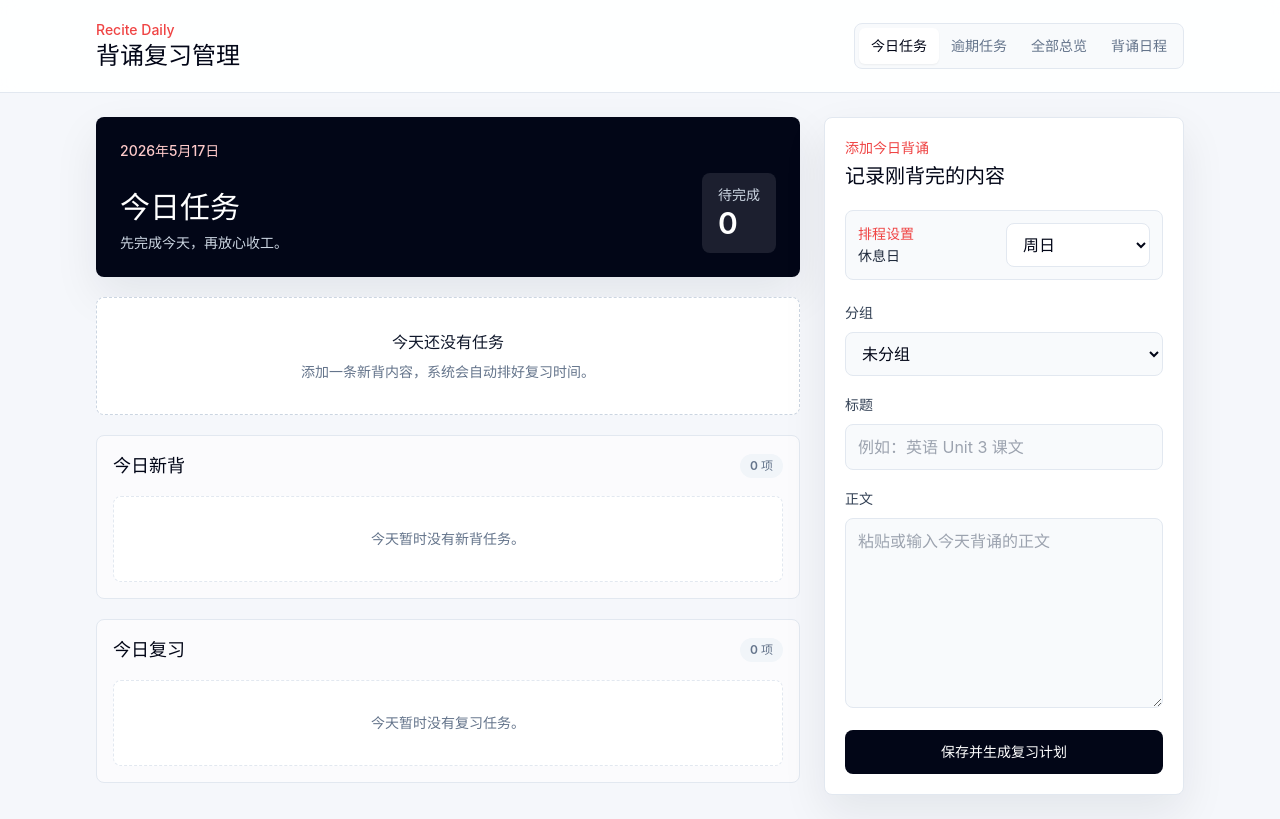
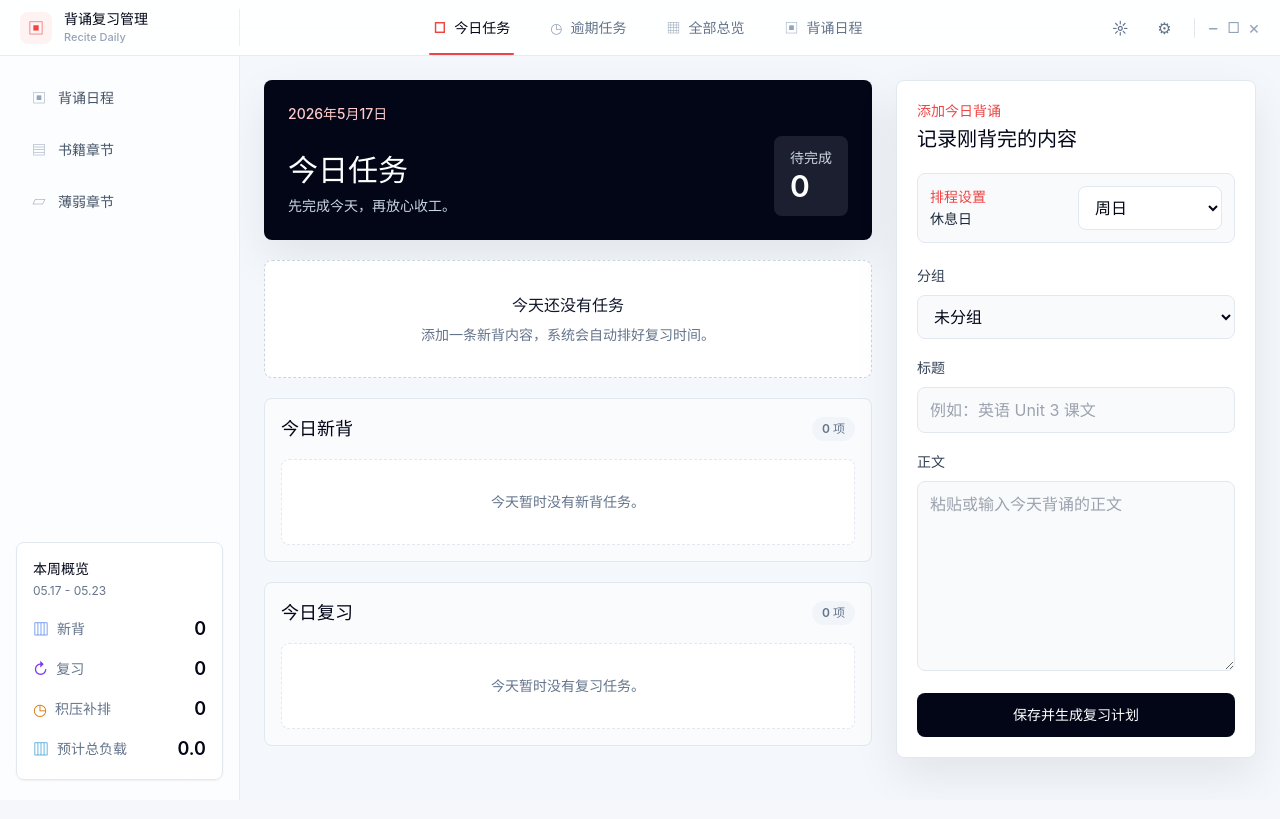
Before and after one commit to 1137059713-arch/recitation-review-app, a React (Vite) app: page / in a window 1280 px wide. Built offline with nearby package versions, Linux system fonts and the light colour scheme.

Commit message:
Redesign app shell layout

```diff
--- a/src/App.jsx
+++ b/src/App.jsx
@@ -1,18 +1,185 @@
-import { NavLink, Route, Routes } from 'react-router-dom'
+import { NavLink, Route, Routes, useLocation } from 'react-router-dom'
 import HomePage from './pages/HomePage.jsx'
 import OverviewPage from './pages/OverviewPage.jsx'
 import CalendarPage from './pages/CalendarPage.jsx'
 import OverduePage from './pages/OverduePage.jsx'
 import SidebarPage from './pages/SidebarPage.jsx'
 import { useRecitationStore } from './hooks/useRecitationStore.js'
-import { useLocation } from 'react-router-dom'
+import { addDays, toDateKey } from './utils/date.js'
+import { getReviewTaskLoad, getTaskScheduledDate } from './utils/schedule.js'
 
-const navItems = [
-  { to: '/', label: '今日任务' },
-  { to: '/overdue', label: '逾期任务' },
-  { to: '/overview', label: '全部总览' },
-  { to: '/calendar', label: '背诵日程' },
+const primaryNavItems = [
+  { to: '/', label: '今日任务', icon: '□' },
+  { to: '/overdue', label: '逾期任务', icon: '◷' },
+  { to: '/overview', label: '全部总览', icon: '▦' },
+  { to: '/calendar', label: '背诵日程', icon: '▣' },
 ]
+
+const sideNavItems = [
+  { to: '/calendar', label: '背诵日程', icon: '▣' },
+  { to: '/overview', label: '书籍章节', icon: '▤' },
+  { to: '/overdue', label: '薄弱章节', icon: '▱' },
+]
+
+function getWeekSummary(tasks) {
+  const today = toDateKey()
+  const dates = Array.from({ length: 7 }, (_, index) => addDays(today, index))
+  const dateSet = new Set(dates)
+  const weekTasks = tasks.filter((task) => dateSet.has(getTaskScheduledDate(task)))
+  const newCount = weekTasks.filter((task) => task.type === 'new').length
+  const reviewTasks = weekTasks.filter((task) => task.type !== 'new')
+  const backlogCount = reviewTasks.filter((task) => getTaskScheduledDate(task) > task.date).length
+  const load = reviewTasks.reduce((sum, task) => sum + getReviewTaskLoad(task, tasks), 0)
+
+  return {
+    dateText: `${dates[0].slice(5).replace('-', '.')} - ${dates[6].slice(5).replace('-', '.')}`,
+    newCount,
+    reviewCount: reviewTasks.length,
+    backlogCount,
+    load,
+  }
+}
+
+function TopNavItem({ item }) {
+  return (
+    <NavLink
+      to={item.to}
+      className={({ isActive }) =>
+        [
+          'relative flex h-full items-center gap-2 px-5 text-sm font-semibold transition',
+          isActive ? 'text-slate-950' : 'text-slate-500 hover:text-slate-800',
+        ].join(' ')
+      }
+    >
+      {({ isActive }) => (
+        <>
+          <span className={isActive ? 'text-red-500' : 'text-slate-400'}>{item.icon}</span>
+          <span>{item.label}</span>
+          {isActive && <span className="absolute inset-x-4 bottom-0 h-0.5 rounded-full bg-red-500" />}
+        </>
+      )}
+    </NavLink>
+  )
+}
+
+function SideNavItem({ item }) {
+  return (
+    <NavLink
+      to={item.to}
+      className={({ isActive }) =>
+        [
+          'flex items-center gap-3 rounded-lg px-4 py-3 text-sm font-semibold transition',
+          isActive
+            ? 'bg-red-50 text-red-600'
+            : 'text-slate-600 hover:bg-white hover:text-slate-950 hover:shadow-sm',
+        ].join(' ')
+      }
+    >
+      {({ isActive }) => (
+        <>
+          <span className={isActive ? 'text-red-500' : 'text-slate-400'}>{item.icon}</span>
+          <span>{item.label}</span>
+        </>
+      )}
+    </NavLink>
+  )
+}
+
+function WeekSummaryCard({ summary }) {
+  const rows = [
+    { label: '新背', value: summary.newCount, color: 'text-blue-600', icon: '▥' },
+    { label: '复习', value: summary.reviewCount, color: 'text-violet-600', icon: '↻' },
+    { label: '积压补排', value: summary.backlogCount, color: 'text-amber-600', icon: '◷' },
+    { label: '预计总负载', value: summary.load.toFixed(1), color: 'text-sky-600', icon: '▥' },
+  ]
+
+  return (
+    <section className="rounded-lg border border-slate-200 bg-white/85 p-4 shadow-sm">
+      <div>
+        <h2 className="text-sm font-semibold text-slate-950">本周概览</h2>
+        <p className="mt-1 text-xs text-slate-500">{summary.dateText}</p>
+      </div>
+
+      <div className="mt-4 space-y-3">
+        {rows.map((row) => (
+          <div key={row.label} className="flex items-center justify-between gap-3">
+            <div className="flex min-w-0 items-center gap-2">
+              <span className={row.color}>{row.icon}</span>
+              <span className="text-sm font-medium text-slate-500">{row.label}</span>
+            </div>
+            <span className="text-lg font-semibold text-slate-950">{row.value}</span>
+          </div>
+        ))}
+      </div>
+    </section>
+  )
+}
+
+function AppShell({ store }) {
+  const summary = getWeekSummary(store.tasks)
+
+  return (
+    <div className="min-h-screen bg-[#f4f7fb] text-slate-900">
+      <header className="sticky top-0 z-30 h-14 border-b border-slate-200/80 bg-white/90 backdrop-blur-xl">
+        <div className="flex h-full items-center">
+          <div className="flex w-60 shrink-0 items-center gap-3 border-r border-slate-200/70 px-5">
+            <div className="flex h-8 w-8 items-center justify-center rounded-lg bg-red-50 text-red-500">
+              ▣
+            </div>
+            <div className="min-w-0">
+              <h1 className="truncate text-sm font-semibold text-slate-950">背诵复习管理</h1>
+              <p className="text-[11px] font-medium text-slate-400">Recite Daily</p>
+            </div>
+          </div>
+
+          <nav className="flex h-full min-w-0 flex-1 justify-center">
+            {primaryNavItems.map((item) => (
+              <TopNavItem key={item.to} item={item} />
+            ))}
+          </nav>
+
+          <div className="flex w-56 shrink-0 items-center justify-end gap-2 px-5 text-slate-500">
+            <button className="flex h-9 w-9 items-center justify-center rounded-lg transition hover:bg-slate-100 hover:text-slate-900" type="button">
+              ☼
+            </button>
+            <button className="flex h-9 w-9 items-center justify-center rounded-lg transition hover:bg-slate-100 hover:text-slate-900" type="button">
+              ⚙
+            </button>
+            <span className="mx-1 h-5 w-px bg-slate-200" />
+            <span className="text-lg leading-none text-slate-400">−</span>
+            <span className="text-sm text-slate-400">□</span>
+            <span className="text-lg leading-none text-slate-400">×</span>
+          </div>
+        </div>
+      </header>
+
+      <div className="grid min-h-[calc(100vh-3.5rem)] grid-cols-[240px_1fr]">
+        <aside className="sticky top-14 flex h-[calc(100vh-3.5rem)] flex-col border-r border-slate-200/80 bg-white/70 px-4 py-5 backdrop-blur-xl">
+          <nav className="space-y-2">
+            {sideNavItems.map((item) => (
+              <SideNavItem key={item.to} item={item} />
+            ))}
+          </nav>
+
+          <div className="mt-auto">
+            <WeekSummaryCard summary={summary} />
+          </div>
+        </aside>
+
+        <main className="min-w-0 px-6 py-6">
+          <div className="mx-auto max-w-7xl">
+            <Routes>
+              <Route path="/" element={<HomePage store={store} />} />
+              <Route path="/overdue" element={<OverduePage store={store} />} />
+              <Route path="/overview" element={<OverviewPage store={store} />} />
+              <Route path="/calendar" element={<CalendarPage store={store} />} />
+            </Routes>
+          </div>
+        </main>
+      </div>
+    </div>
+  )
+}
 
 function App() {
   const store = useRecitationStore()
@@ -22,45 +189,7 @@ function App() {
     return <SidebarPage store={store} />
   }
 
-  return (
-    <div className="min-h-screen bg-[#f5f7fb] text-slate-900">
-      <header className="border-b border-slate-200 bg-white/90 backdrop-blur">
-        <div className="mx-auto flex max-w-6xl flex-col gap-4 px-4 py-5 sm:flex-row sm:items-center sm:justify-between sm:px-6 lg:px-8">
-          <div>
-            <p className="text-sm font-medium text-red-500">Recite Daily</p>
-            <h1 className="text-2xl font-semibold tracking-normal text-slate-950">背诵复习管理</h1>
-          </div>
-          <nav className="flex rounded-lg border border-slate-200 bg-slate-50 p-1">
-            {navItems.map((item) => (
-              <NavLink
-                key={item.to}
-                to={item.to}
-                className={({ isActive }) =>
-                  [
-                    'rounded-md px-3 py-2 text-sm font-medium transition',
-                    isActive
-                      ? 'bg-white text-slate-950 shadow-sm'
-                      : 'text-slate-500 hover:text-slate-800',
-                  ].join(' ')
-                }
-              >
-                {item.label}
-              </NavLink>
-            ))}
-          </nav>
-        </div>
-      </header>
-
-      <main className="mx-auto max-w-6xl px-4 py-6 sm:px-6 lg:px-8">
-        <Routes>
-          <Route path="/" element={<HomePage store={store} />} />
-          <Route path="/overdue" element={<OverduePage store={store} />} />
-          <Route path="/overview" element={<OverviewPage store={store} />} />
-          <Route path="/calendar" element={<CalendarPage store={store} />} />
-        </Routes>
-      </main>
-    </div>
-  )
+  return <AppShell store={store} />
 }
 
 export default App
```
